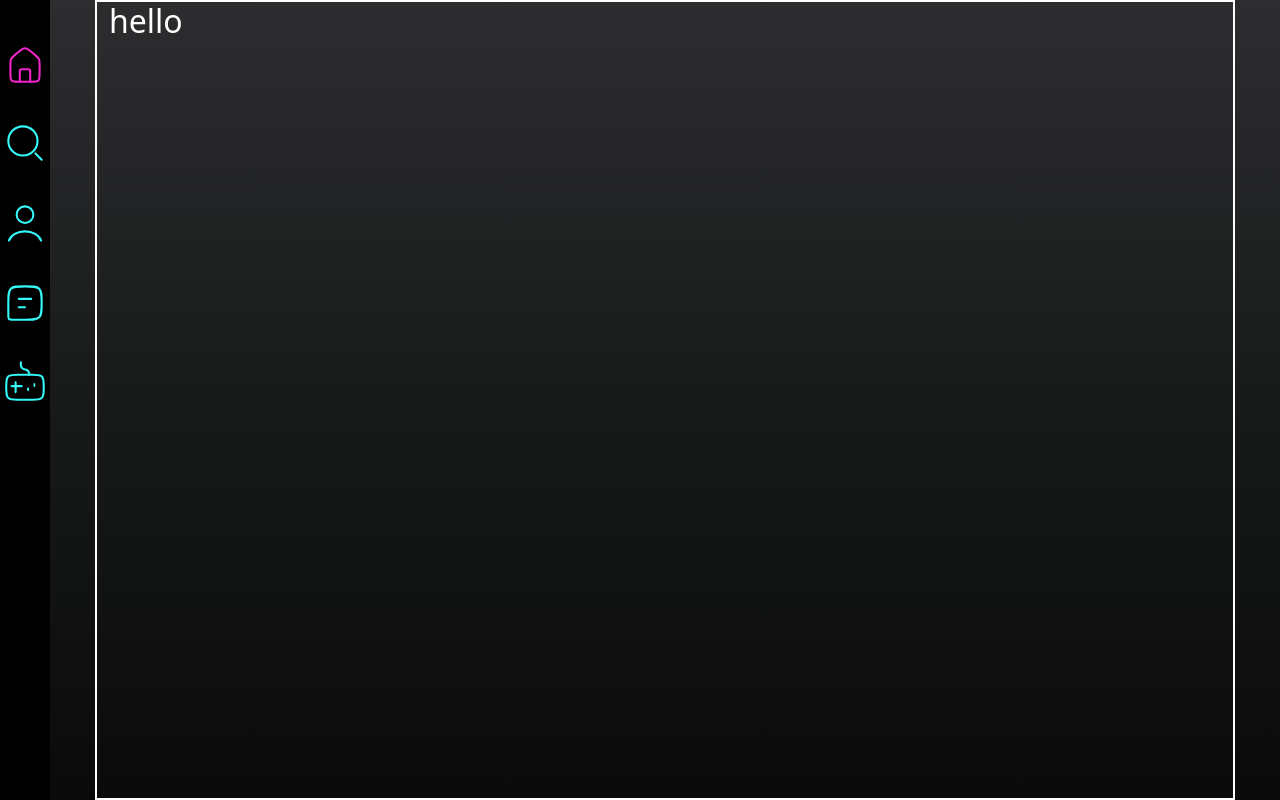
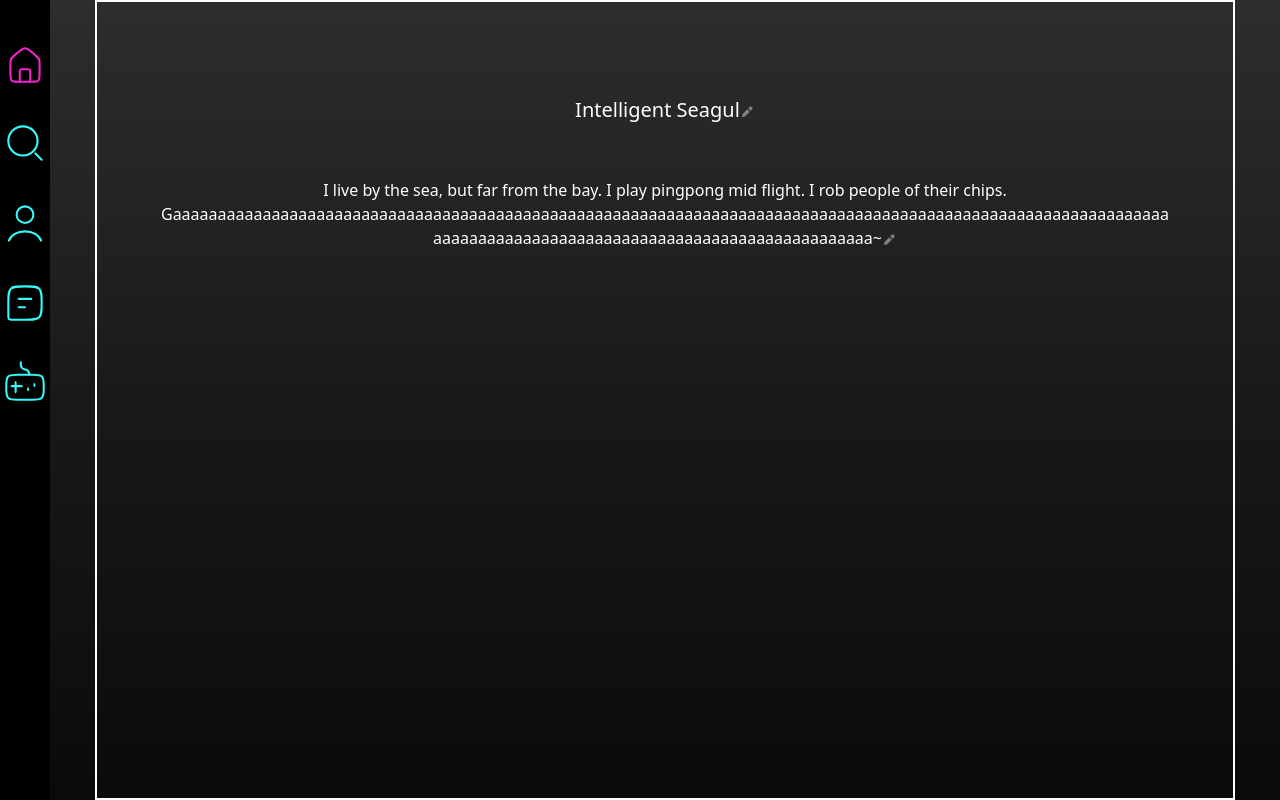
Before and after one commit to AntoineA67/ft_transcendence, a React (Create React App) app in the folder srcs/frontend/: page / in a window 1280 px wide. Built offline with nearby package versions, Linux system fonts and the light colour scheme; no server answers.

Commit message:
profile sketch

```diff
--- a/srcs/frontend/src/pages/Profile.tsx
+++ b/srcs/frontend/src/pages/Profile.tsx
@@ -1,18 +1,58 @@
 import '../styles/App.css';
+import '../styles/Profile.css';
+
+import { useState } from 'react';
 import Container from 'react-bootstrap/Container';
+import EditPen from '../assets/EditPen.svg';
+
+type achievement = {
+	date: string,
+	content: string,
+}
+
+type match = {
+	date: string,
+	with: string,
+	result: boolean,
+	get: number,
+	lose: number,
+}
 
 type profile = {
 	nickname: string,
+	bio: string,
+	// avatar
+	stat: number,
+	achievement: achievement[],
+	history: match[],
+}
 
+function stat() {
+	return (
+		<div>stat</div>
+	);
+}
+
+function chart(prop: achievement[] | match[]) {
+	return (
+		<div>something</div>
+	);
 }
 
 function Profile() {
 	//get user data with fetch
 
-
 	return (
-		<Container style={{border: "2px solid white"}}>
-			<h2 style={{color: "white"}}>hello</h2>
+		<Container className="py-5 text-center" style={{color: "white", border: "2px solid white"}}>
+			<h5 className="py-5" >
+				Intelligent Seagul
+				<span><img src={EditPen} className="edit-pen" /></span>
+			</h5>
+			<p className="mx-5 text-break" >
+				I live by the sea, but far from the bay. I play pingpong mid flight. I rob people of their chips.
+				Gaaaaaaaaaaaaaaaaaaaaaaaaaaaaaaaaaaaaaaaaaaaaaaaaaaaaaaaaaaaaaaaaaaaaaaaaaaaaaaaaaaaaaaaaaaaaaaaaaaaaaaaaaaaaaaaaaaaaaaaaaaaaaaaaaaaaaaaaaaaaaaaaaaaaaaaaaaaaaaaa~
+				<span><img src={EditPen} className="edit-pen" /></span>
+			</p>
 
 		</Container>
 	);
--- a/srcs/frontend/src/styles/Login.css
+++ b/srcs/frontend/src/styles/Login.css
@@ -6,7 +6,7 @@
 	background-image: url(../assets/landingBg.png);
 }
 
-.leftArrow {
+/* .leftArrow {
 	background: url(../assets/leftArrow.svg) no-repeat;
 	background-position: center;
 	background-color: rgb(83, 83, 83);
@@ -19,7 +19,7 @@
 .leftArrow:hover {
 	background-color: grey;
 	transition: all 0.3s;
-}
+} */
 
 .togglePassword {
 	cursor: pointer;
--- /dev/null
+++ b/srcs/frontend/src/styles/Profile.css
@@ -0,0 +1,8 @@
+.edit-pen {
+	cursor: pointer;
+}
+
+.edit-pen:hover {
+	filter: brightness(3);
+	transition: all 0.3s;
+}
--- a/srcs/frontend/src/styles/customButton.css
+++ b/srcs/frontend/src/styles/customButton.css
@@ -1,3 +1,19 @@
+
+.leftArrow {
+	background: url(../assets/leftArrow.svg) no-repeat;
+	background-position: center;
+	background-color: rgb(83, 83, 83);
+	width: 50px;
+	height: 50px;
+	border: none;
+	border-radius: 50%;
+}
+
+.leftArrow:hover {
+	background-color: grey;
+	transition: all 0.3s;
+}
+
 
 button {
 	/* layout */
```
Also changed, not shown: srcs/frontend/src/assets/EditPen.svg (added).
